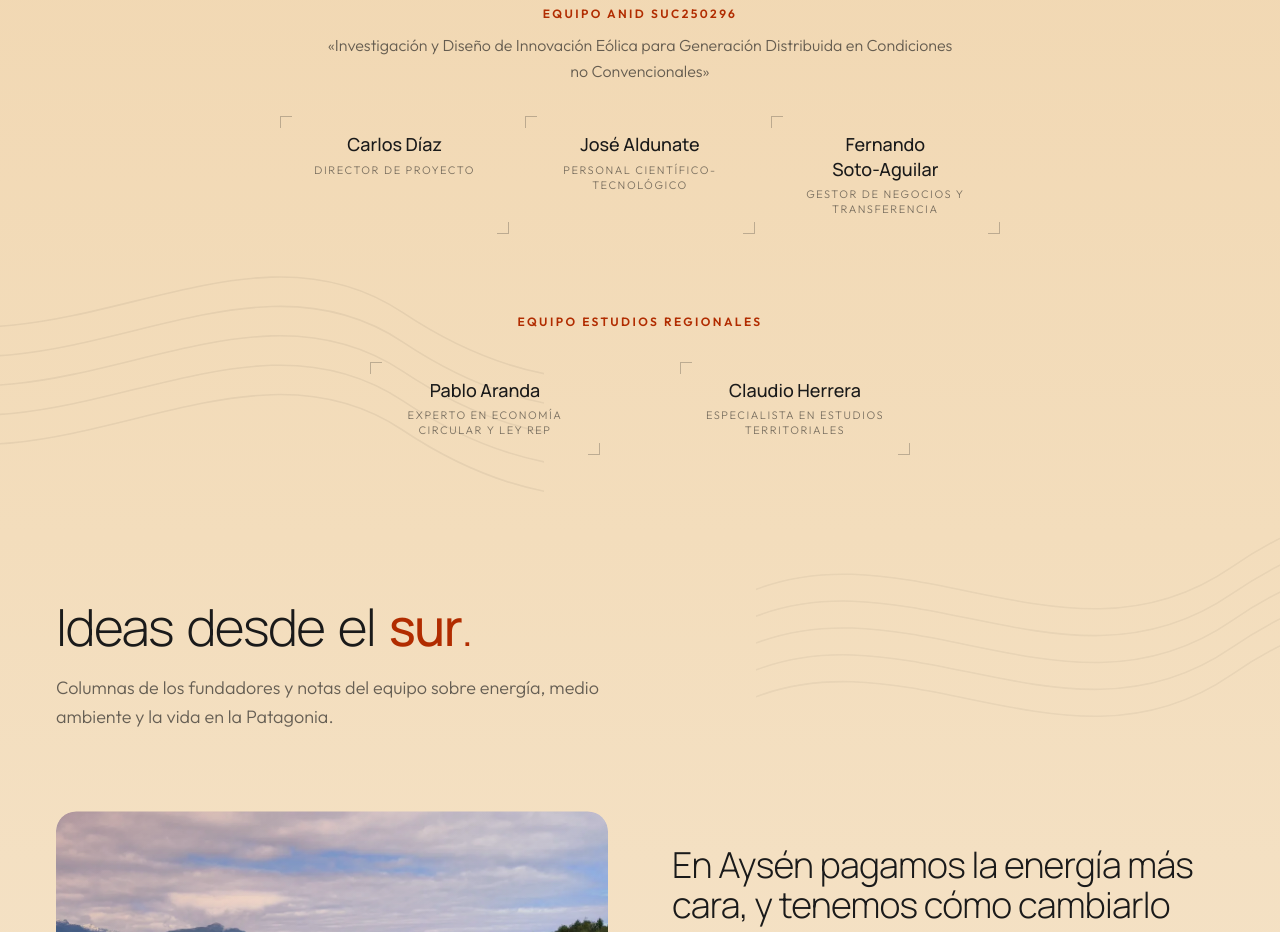
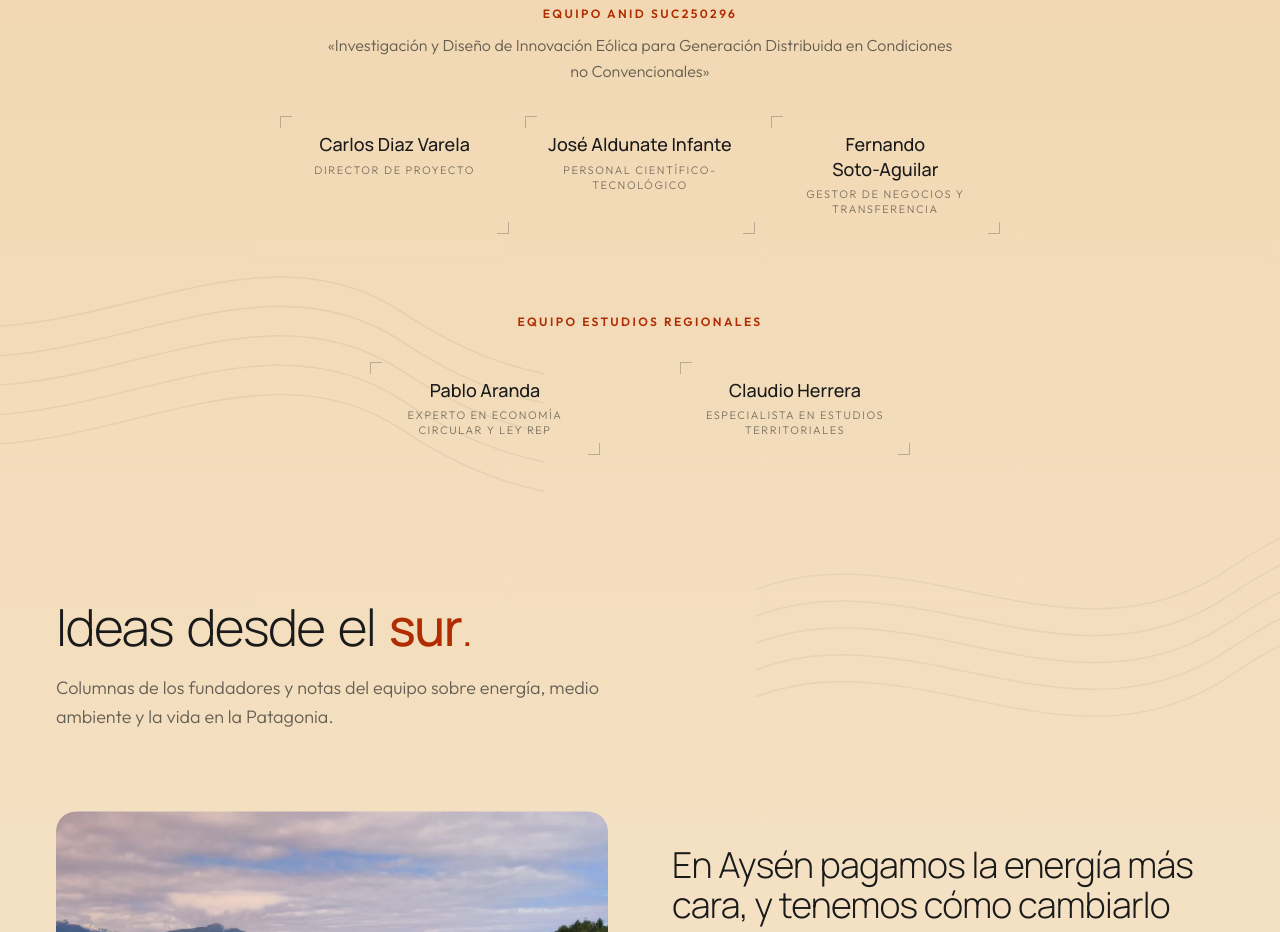
Before and after one commit to andresanemic/enma-v2, a Next.js app: page / in a window 1280 px wide. Shown: the part 5900-6832 px from the top of the page. Built offline with nearby package versions, Linux system fonts and the light colour scheme.

Commit message:
content(equipo): nombres completos Carlos Diaz Varela y José Aldunate Infante
Co-Authored-By: Claude Opus 4.8 <noreply@anthropic.com>

```diff
--- a/src/components/sections/Equipo.tsx
+++ b/src/components/sections/Equipo.tsx
@@ -59,12 +59,12 @@ const PROJECT_TEAMS: ProjectTeam[] = [
       "Investigación y Diseño de Innovación Eólica para Generación Distribuida en Condiciones no Convencionales",
     members: [
       {
-        name: "Carlos Díaz",
+        name: "Carlos Diaz Varela",
         role: "Director de Proyecto",
         href: "https://www.linkedin.com/in/carlos-d%C3%ADaz-varela-00578088/",
       },
       {
-        name: "José Aldunate",
+        name: "José Aldunate Infante",
         role: "Personal Científico-Tecnológico",
         href: "https://www.linkedin.com/in/jose-aldunate-458b3b26/",
       },
```
